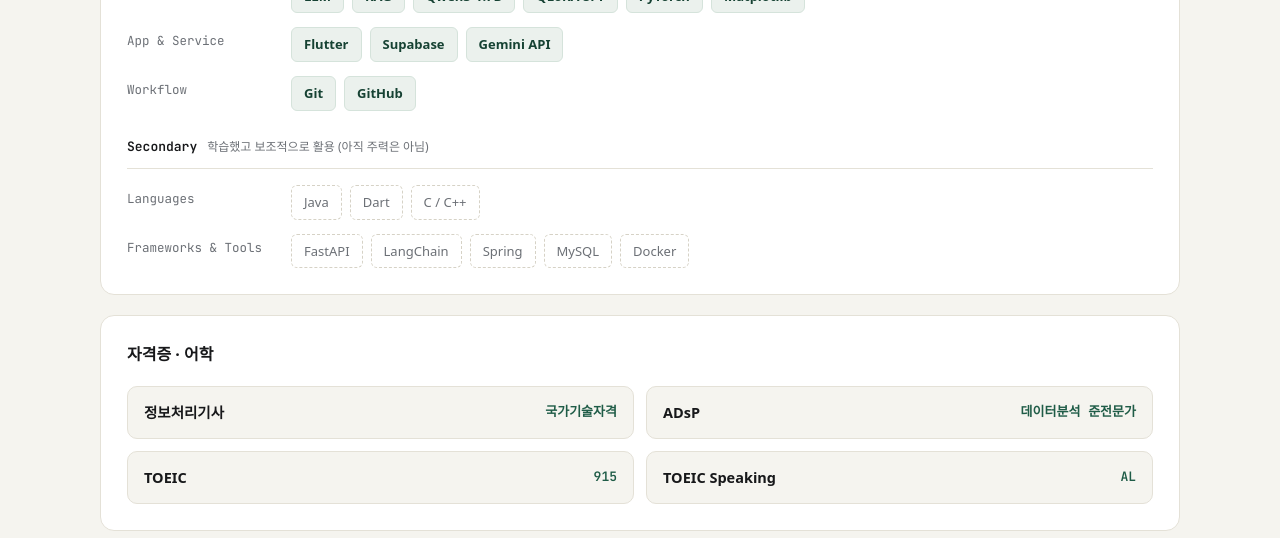
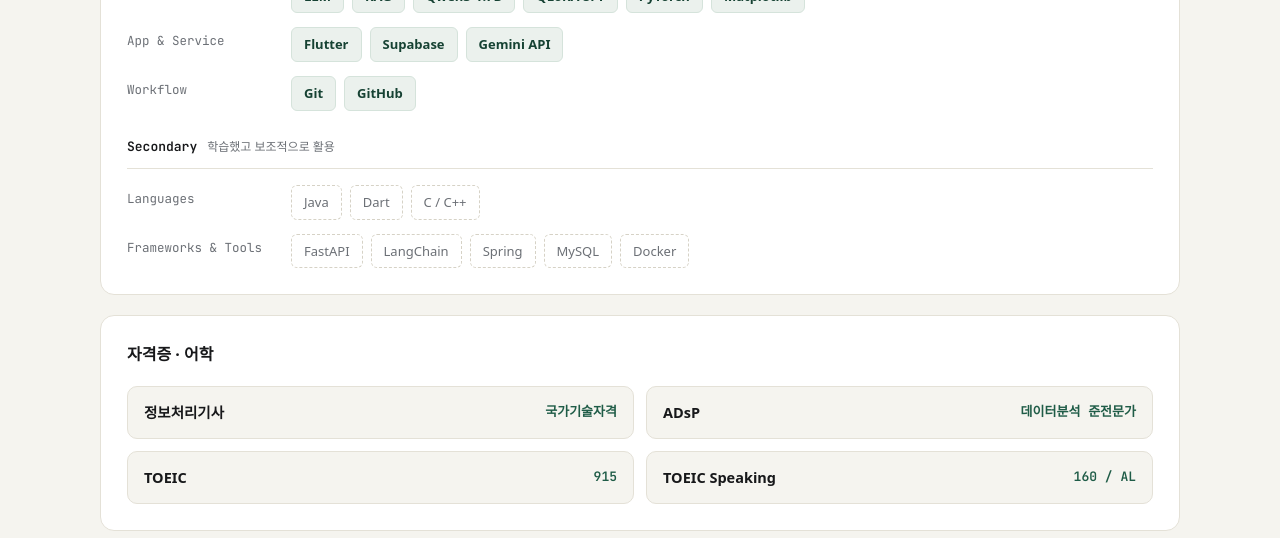
Before and after one commit to rlatkdwns575/rlatkdwns575, a plain HTML site: page index.html in a window 1280 px wide. Shown: the part 2940-3478 px from the top of the page. Drawn offline with Linux system fonts and the light colour scheme; a web font is replaced by a local one.

Commit message:
Update Secondary stack note and TOEIC Speaking score

```diff
--- a/index.html
+++ b/index.html
@@ -248,7 +248,7 @@
                             <div class="stack-group stack-secondary">
                                 <div class="stack-tier-head">
                                     <span class="stack-tier mono">Secondary</span>
-                                    <span class="stack-tier-note">학습했고 보조적으로 활용 (아직 주력은 아님)</span>
+                                    <span class="stack-tier-note">학습했고 보조적으로 활용</span>
                                 </div>
                                 <div class="stack-sub">
                                     <p class="stack-sub-label">Languages</p>
@@ -278,7 +278,7 @@
                             <li><span class="cert-name">정보처리기사</span><span class="cert-score">국가기술자격</span></li>
                             <li><span class="cert-name">ADsP</span><span class="cert-score">데이터분석 준전문가</span></li>
                             <li><span class="cert-name">TOEIC</span><span class="cert-score">915</span></li>
-                            <li><span class="cert-name">TOEIC Speaking</span><span class="cert-score">AL</span></li>
+                            <li><span class="cert-name">TOEIC Speaking</span><span class="cert-score">160 / AL</span></li>
                         </ul>
                     </div>
                 </div>
```
